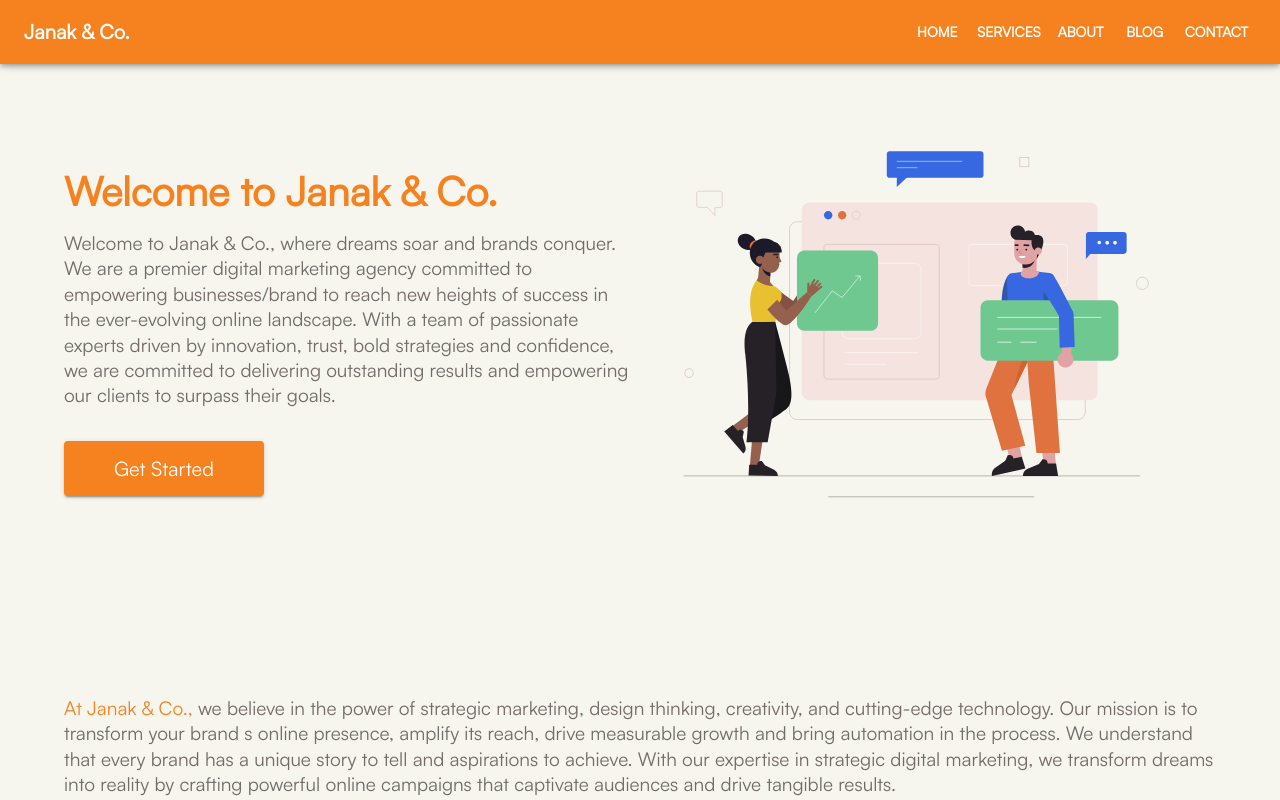
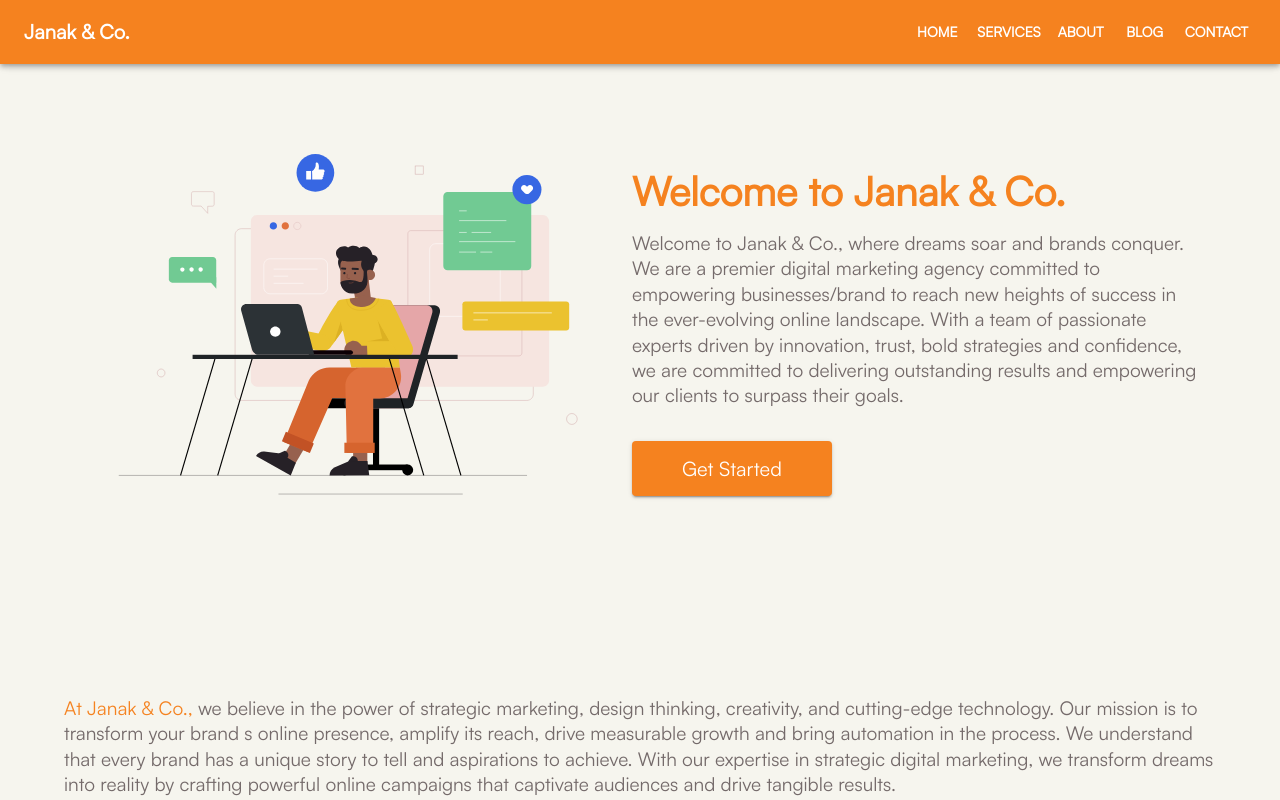
Before and after one commit to SACHINQEEP/janak_co, a React (Create React App) app: page /about-us in a window 1280 px wide. Shown: the top 800 px of the page. Built offline with nearby package versions, Linux system fonts and the light colour scheme.

Commit message:
UI Changes

```diff
--- a/src/features/AboutUs/aboutUs.component.tsx
+++ b/src/features/AboutUs/aboutUs.component.tsx
@@ -2,6 +2,7 @@ import { Box, Grid, Container, CssBaseline, Button } from '@mui/material';
 import Typography from '@mui/material/Typography';
 import { motion } from "framer-motion"
 import aboutUsPage from '../../assets/about_us_home_page.svg'
+import aboutUsContent from '../../assets/AboutUsPage.svg'
 import ArrowRightAltIcon from '@mui/icons-material/ArrowRightAlt';
 import { Link } from 'react-router-dom';
 
@@ -18,16 +19,16 @@ export const AboutUsPageComponent = ({ contentName, order }: Data) => {
 
     return (
         <Grid component='section' container sx={{ pr: { md: 2 }, minHeight: { xs: '90dvh', md: '85dvh', lg: '85dvh', xl: '10dvh' }, }}>
-            <Grid item xs={12} sm={6} lg={6} md={6} sx={{ mt: { xs: 5 }, order: imageItemOrder }}>
+            <Grid item xs={12} sm={6} lg={6} md={6} sx={{ mt: { xs: 5 }, order: { xs: ItemOrder, md: imageItemOrder } }}>
                 <motion.div
                     initial={{ opacity: 0, x: -50 }} // Initial animation values
                     animate={{ opacity: 1, x: 0 }} // Animation values to transition to
                     transition={{ duration: 1.5 }} // Transition configuration
                 >
-                    <img src={aboutUsPage} alt="aboutUs" />
+                    <img src={order === false ? aboutUsPage : aboutUsContent} alt="aboutUs" />
                 </motion.div>
             </Grid>
-            <Grid item xs={12} sm={6} lg={6} md={6} sx={{ display: 'flex', justifyContent: 'center', alignItems: 'center', order: ItemOrder }}>
+            <Grid item xs={12} sm={6} lg={6} md={6} sx={{ display: 'flex', justifyContent: 'center', alignItems: 'center', order: { xs: imageItemOrder, md: ItemOrder } }}>
                 <motion.div
                     initial={{ opacity: 0, x: 50 }} // Initial animation values
                     animate={{ opacity: 1, x: 0 }} // Animation values to transition to
```
Also changed, not shown: src/assets/AboutUsPage.svg (added).
